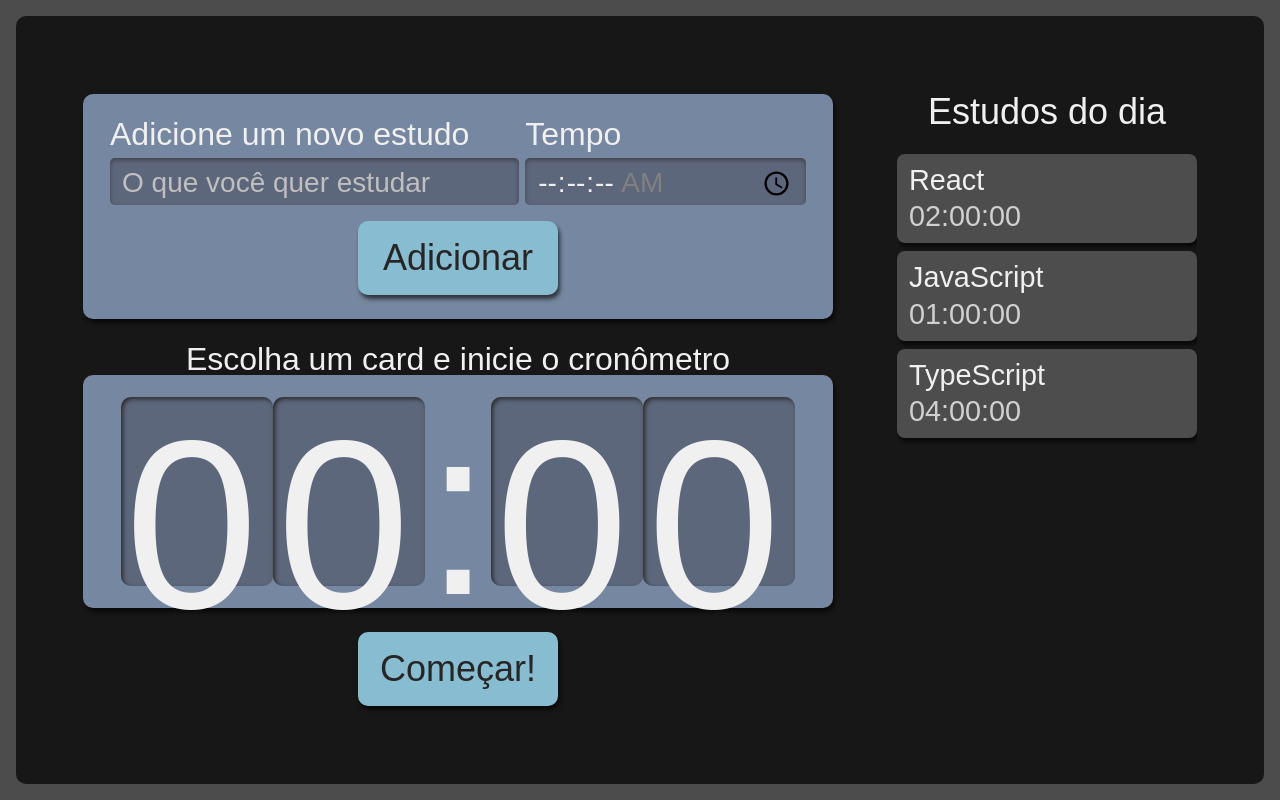
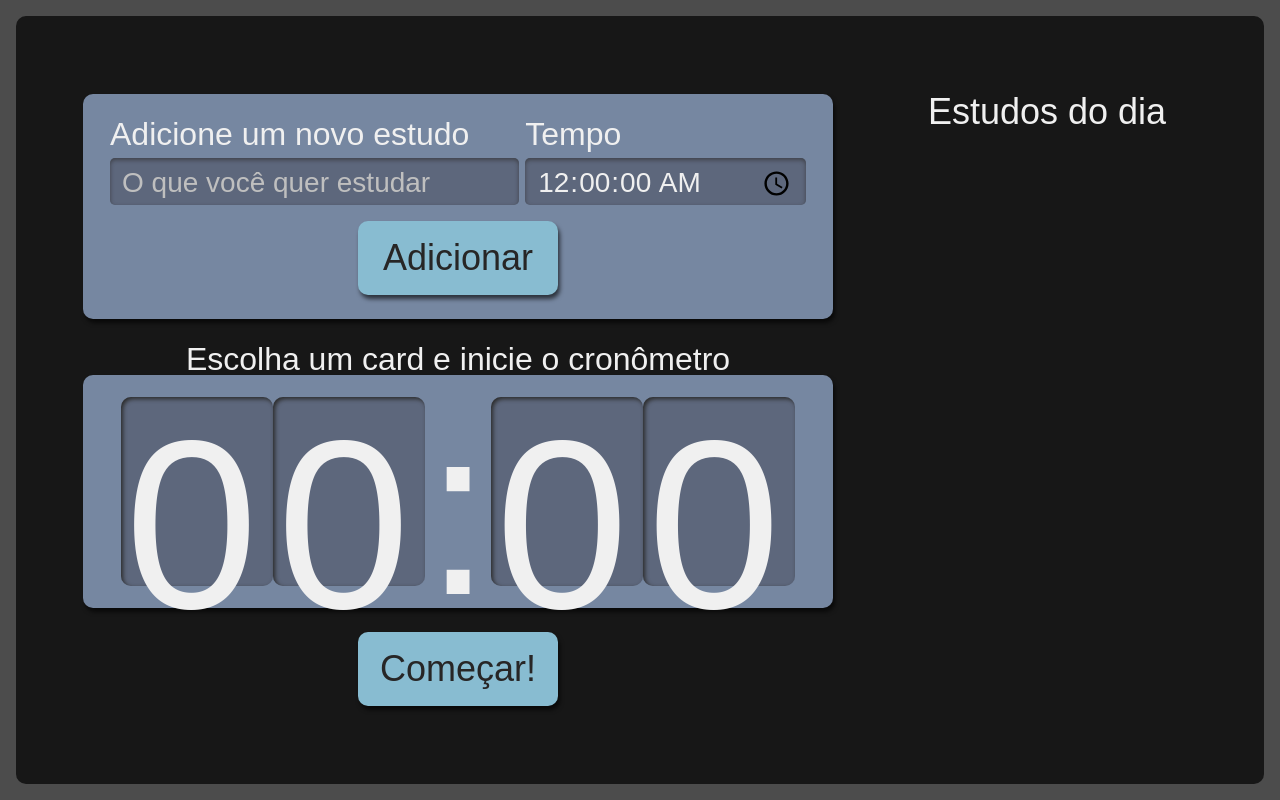
Before and after one commit to DaiLobo/post-it, a React (Create React App) app: page / in a window 1280 px wide. Built offline with nearby package versions, Linux system fonts and the light colour scheme.

Commit message:
feature/state-form

```diff
--- a/src/componets/Button/index.tsx
+++ b/src/componets/Button/index.tsx
@@ -1,10 +1,11 @@
-import { Component } from 'react';
+import React from 'react';
 import style from './style.module.scss'
 
-export default class Button extends Component {
+export default class Button extends React.Component<{type?: 'button' | 'submit' | 'reset' | undefined}> {
     render() {
+        const { type = 'button' } = this.props;
         return (
-            <button className={style.botao}>
+            <button type={type} className={style.botao}>
                  {this.props.children}
             </button>
         )
--- a/src/componets/Form/index.tsx
+++ b/src/componets/Form/index.tsx
@@ -1,11 +1,22 @@
-import { Component } from 'react';
+import React from 'react';
+import { ITarefa } from '../../types/tarefa';
 import Button from '../Button';
-import style from './style.module.scss'
+import style from './style.module.scss';
 
-export default class Form extends Component {
+export default class Form extends React.Component<{setTask: React.Dispatch<React.SetStateAction<ITarefa[]>>}> {
+    state = {
+        tarefa: '',
+        tempo: '00:00',
+    }
+
+    adicionarTarefa(event: React.FormEvent<HTMLFormElement>) {
+        event.preventDefault();
+        this.props.setTask(tarefasAntigas => [...tarefasAntigas, {...this.state}] )
+    }
+
     render() {
         return (
-            <form className={style.novaTarefa}>
+            <form className={style.novaTarefa} onSubmit={this.adicionarTarefa.bind(this)}>
                 <div className={style.inputContainer}>
                     <label htmlFor='tarefa'>
                         Adicione um novo estudo
@@ -14,6 +25,8 @@ export default class Form extends Component {
                         type='text'
                         name='tarefa'
                         id='tarefa'
+                        value={this.state.tarefa}
+                        onChange={event => this.setState({...this.state, tarefa: event.target.value})}
                         placeholder='O que você quer estudar'
                         required
                     />
@@ -26,13 +39,15 @@ export default class Form extends Component {
                         type='time'
                         step='1'
                         name='tempo'
+                        value={this.state.tempo}
+                        onChange={event => this.setState({...this.state, tempo: event.target.value})}
                         id='tempo'
                         min='00:00:00'
-                        max='01:30:00'
+                        max='18:00:00'
                         required
                     />
                 </div>
-                <Button>
+                <Button type="submit">
                     Adicionar
                 </Button>
             </form>
--- a/src/componets/List/index.tsx
+++ b/src/componets/List/index.tsx
@@ -1,27 +1,11 @@
-import React, { useState } from 'react';
 import Item from './Item';
-import style from './style.module.scss'
+import style from './style.module.scss';
+import { ITarefa } from '../../types/tarefa'
 
-export default function List () {
-
-    const [task, setTask] = useState([{
-        tarefa: 'React',
-        tempo: '02:00:00',
-      },
-      {
-        tarefa: 'JavaScript',
-        tempo: '01:00:00',
-      },
-      {
-        tarefa: 'TypeScript',
-        tempo: '04:00:00',
-    }])
-
+export default function List ({ task }: {task: ITarefa[]}) {
     return (
         <aside className={style.listaTarefas}>
-            <h2 onClick={() => {
-                setTask([...task, {tarefa: "Estudar estado", tempo: '05:00:00'}])
-            }}> Estudos do dia </h2>
+            <h2> Estudos do dia </h2>
             <ul>
                 {task.map((item, index) => (
                     <Item
--- a/src/pages/App.tsx
+++ b/src/pages/App.tsx
@@ -1,14 +1,16 @@
-import React from 'react';
+import React, { useState } from 'react';
 import Form from "../componets/Form";
 import List from "../componets/List";
 import Stopwatch from '../componets/Stopwatch';
+import { ITarefa } from '../types/tarefa';
 import style from './style.module.scss';
 
 function App() {
+  const [task, setTask] = useState<ITarefa[] | []>([])
   return (
     <div className={style.AppStyle}>
-      <Form/>
-      <List/>
+      <Form setTask={setTask}/>
+      <List task={task}/>
       <Stopwatch/>
     </div>
   );
--- /dev/null
+++ b/src/types/tarefa.ts
@@ -0,0 +1,4 @@
+export interface ITarefa {
+    tarefa: string,
+    tempo: string,
+}
```
